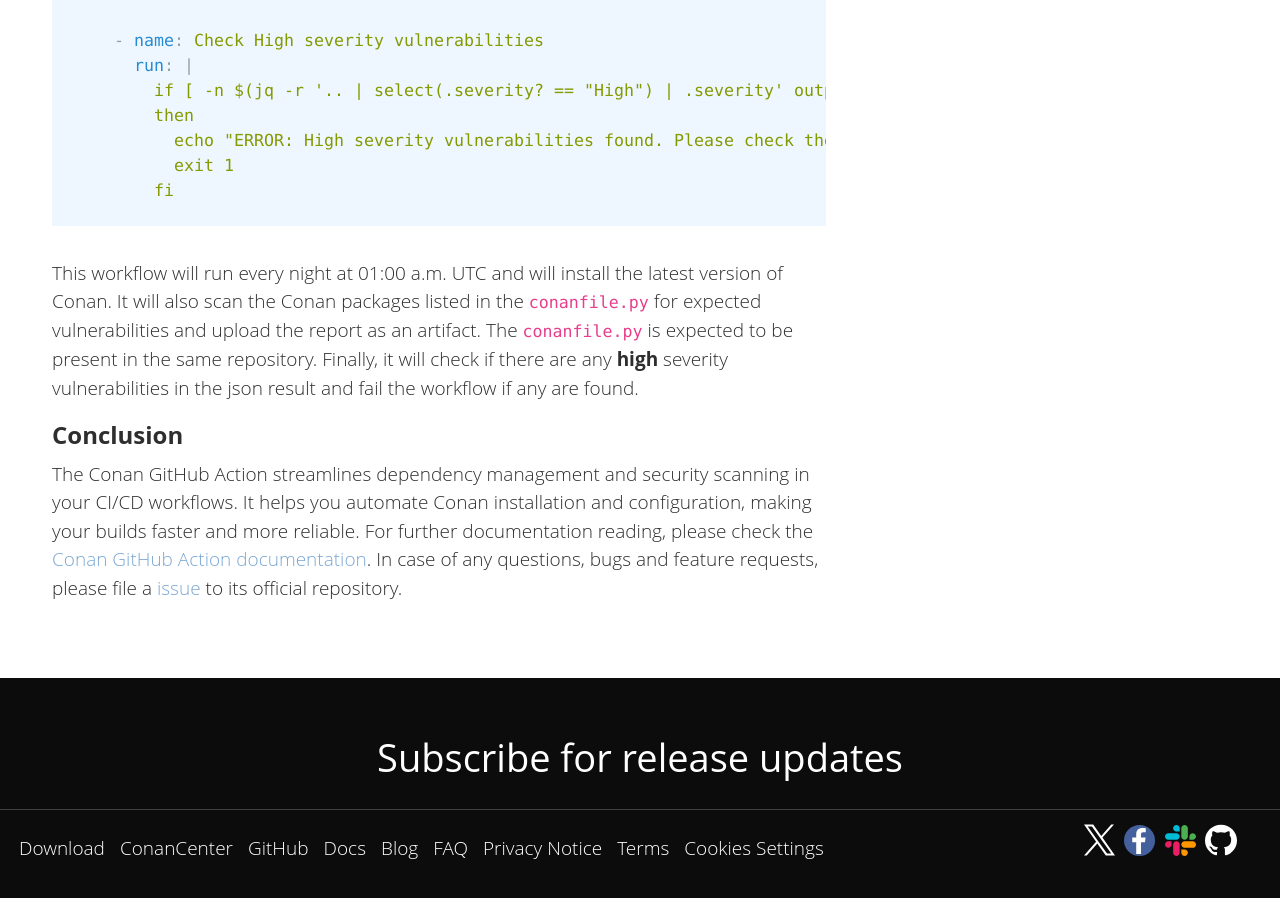
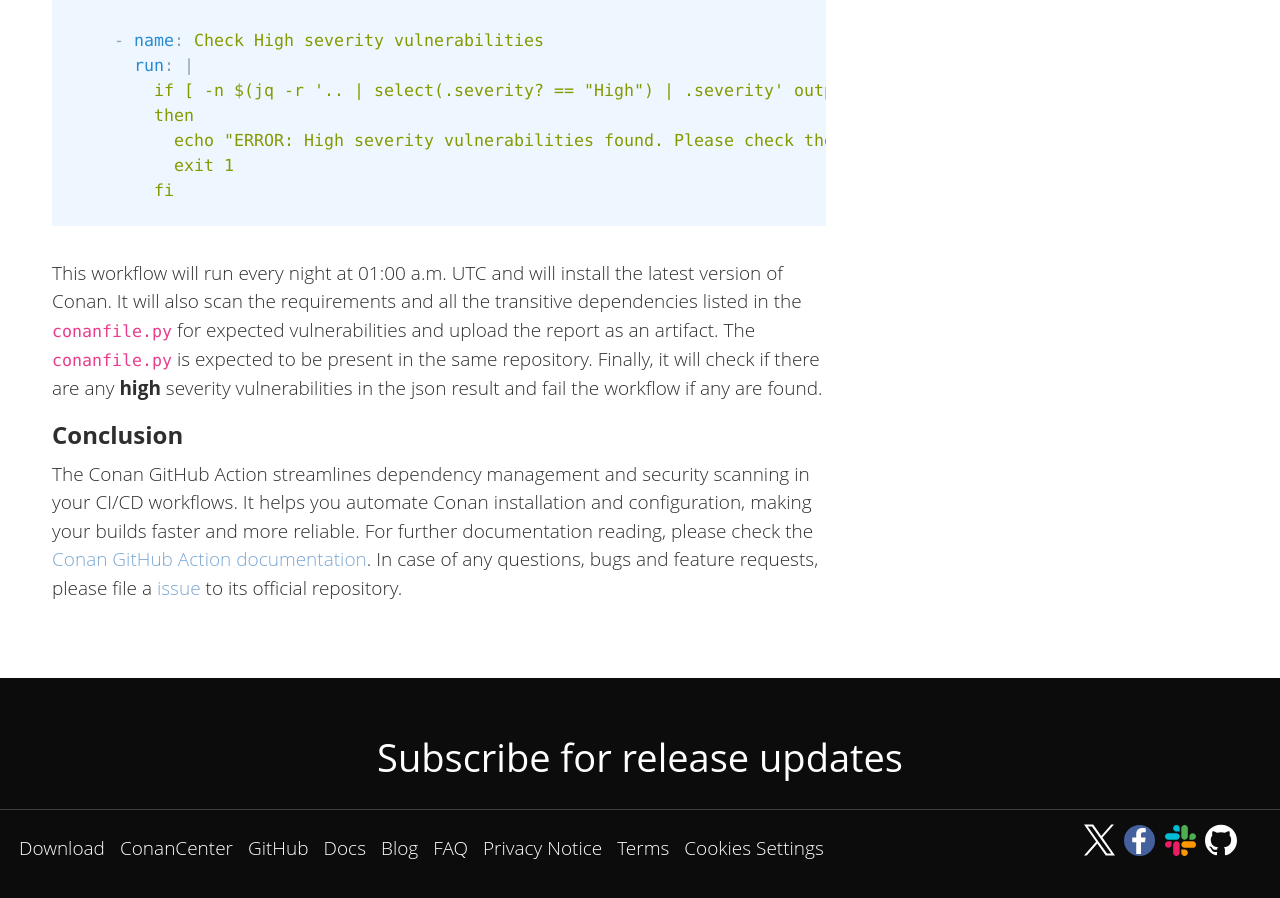
Before and after one commit to conan-io/conan-io.github.io, a Jekyll site: the page built from _posts/2025-04-21-Conan-Github-Action.markdown, in a window 1280 px wide and 900 px high, scrolled down 3014 px. Built offline with Jekyll 4.4.1, drawn with Linux system fonts in a browser that asks for light colours; comment, search, counter and statistics services are not loaded.

Commit message:
Fix scan description
Signed-off-by: Uilian Ries <uilianries@gmail.com>

````diff
--- a/_posts/2025-04-21-Conan-Github-Action.markdown
+++ b/_posts/2025-04-21-Conan-Github-Action.markdown
@@ -86,7 +86,7 @@ jobs:
 ```
 
 This workflow will run every night at 01:00 a.m. UTC and will install the latest version of Conan.
-It will also scan the Conan packages listed in the `conanfile.py` for expected vulnerabilities and upload the report as an artifact.
+It will also scan the requirements and all the transitive dependencies listed in the `conanfile.py` for expected vulnerabilities and upload the report as an artifact.
 The `conanfile.py` is expected to be present in the same repository.
 Finally, it will check if there are any **high** severity vulnerabilities in the json result and fail the workflow if any are found.
 
````
